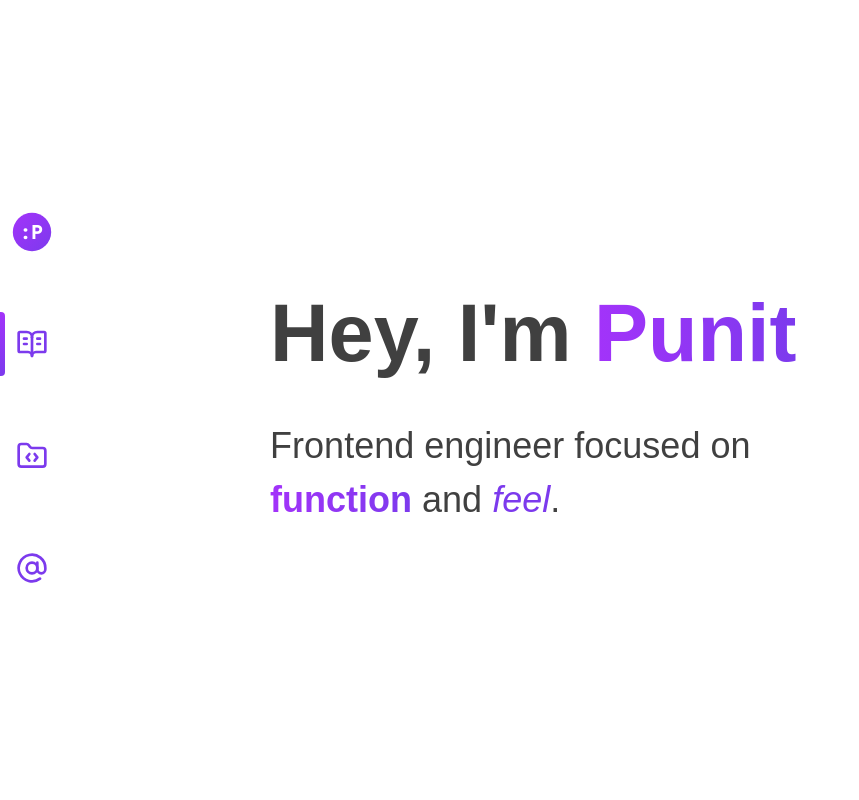
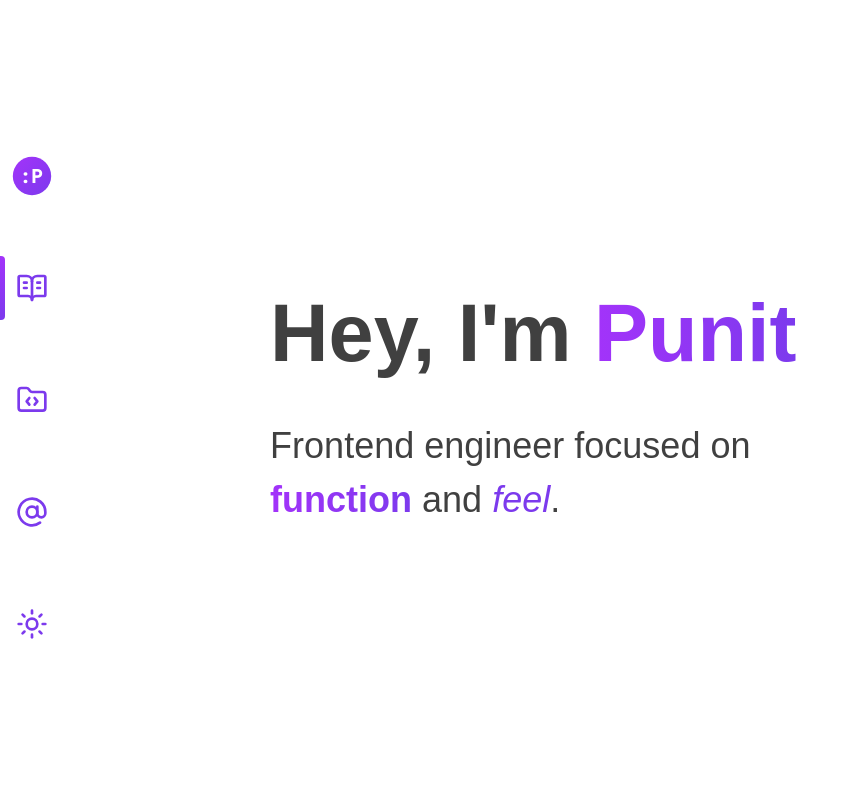
Before and after one commit to punit-shah/punitshah-dev-v2, a React (Vite) app: page / in a window 1280 px wide. Shown: the top 800 px of the page, without its empty margins (0-859 px from the left). Built offline with nearby package versions, Linux system fonts and the light colour scheme; a web font is replaced by a local one.

Commit message:
Add DarkMode to Navbar
Also move onLinkClick outside component - this doesn't need to be
defined in the component scope

```diff
--- a/src/components/Navbar/Navbar.tsx
+++ b/src/components/Navbar/Navbar.tsx
@@ -1,6 +1,7 @@
 import classNames from 'classnames';
 import { AtSign, BookOpenText, FolderCode } from 'lucide-react';
 import { createRef, useState } from 'react';
+import DarkMode from '../DarkMode';
 import Logo from '../Logo';
 import Tooltip from '../Tooltip';
 import classes from './Navbar.module.css';
@@ -16,19 +17,19 @@ type NavbarProps = {
   activeSection: string | null;
 };
 
+const onLinkClick = (event: React.MouseEvent<HTMLAnchorElement>) => {
+  event.preventDefault();
+  const targetId = event.currentTarget.getAttribute('href');
+  if (targetId) {
+    const element = document.querySelector(targetId);
+    element?.scrollIntoView({ behavior: 'smooth' });
+  }
+};
+
 const Navbar = ({ activeSection }: NavbarProps) => {
   const [isLogoHovered, setIsLogoHovered] = useState(false);
 
   const itemRefs = items.map(() => createRef<HTMLLIElement>());
-
-  const onLinkClick = (event: React.MouseEvent<HTMLAnchorElement>) => {
-    event.preventDefault();
-    const targetId = event.currentTarget.getAttribute('href');
-    if (targetId) {
-      const element = document.querySelector(targetId);
-      element?.scrollIntoView({ behavior: 'smooth' });
-    }
-  };
 
   return (
     <nav className={classes.nav}>
@@ -75,6 +76,9 @@ const Navbar = ({ activeSection }: NavbarProps) => {
             </Tooltip>
           </li>
         ))}
+        <li className={classes.item}>
+          <DarkMode />
+        </li>
       </ul>
       <NavbarIndicator activeSection={activeSection} itemRefs={itemRefs} />
     </nav>
```
